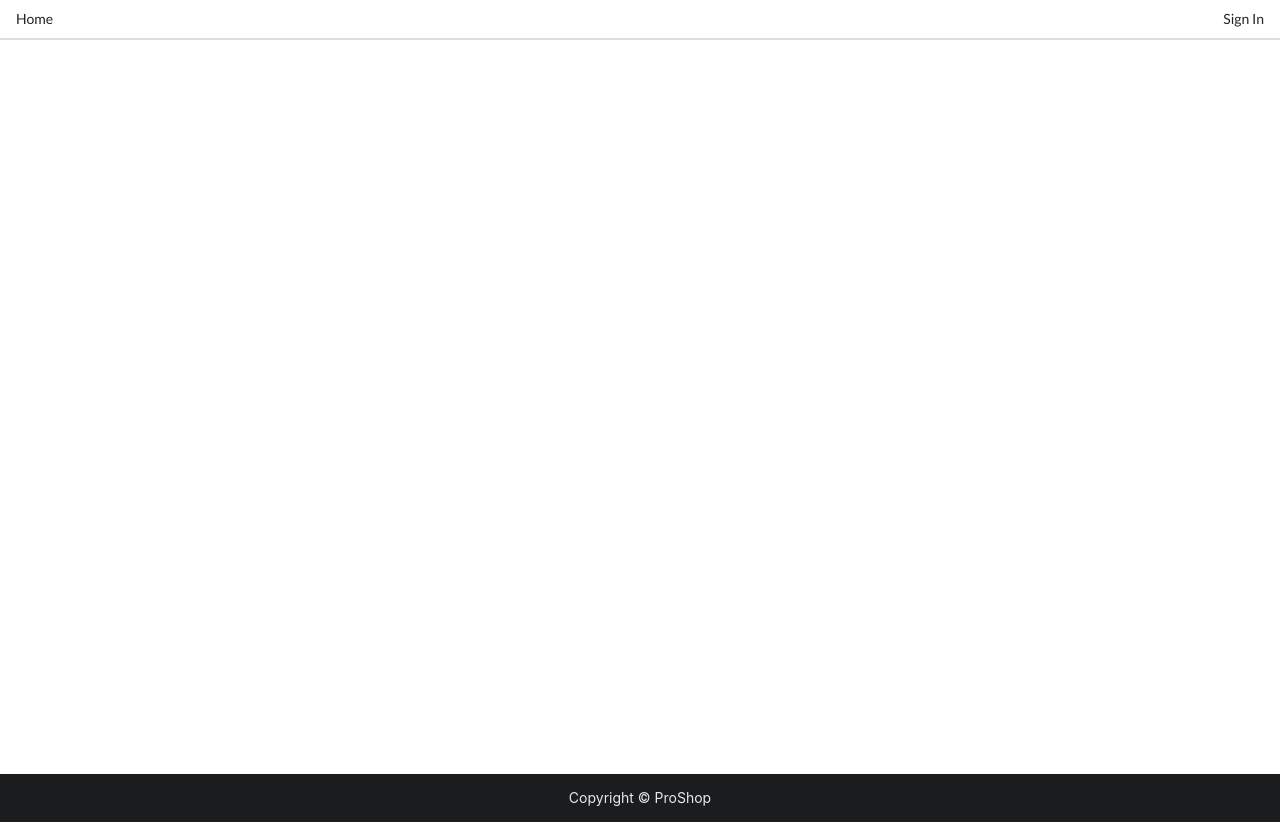
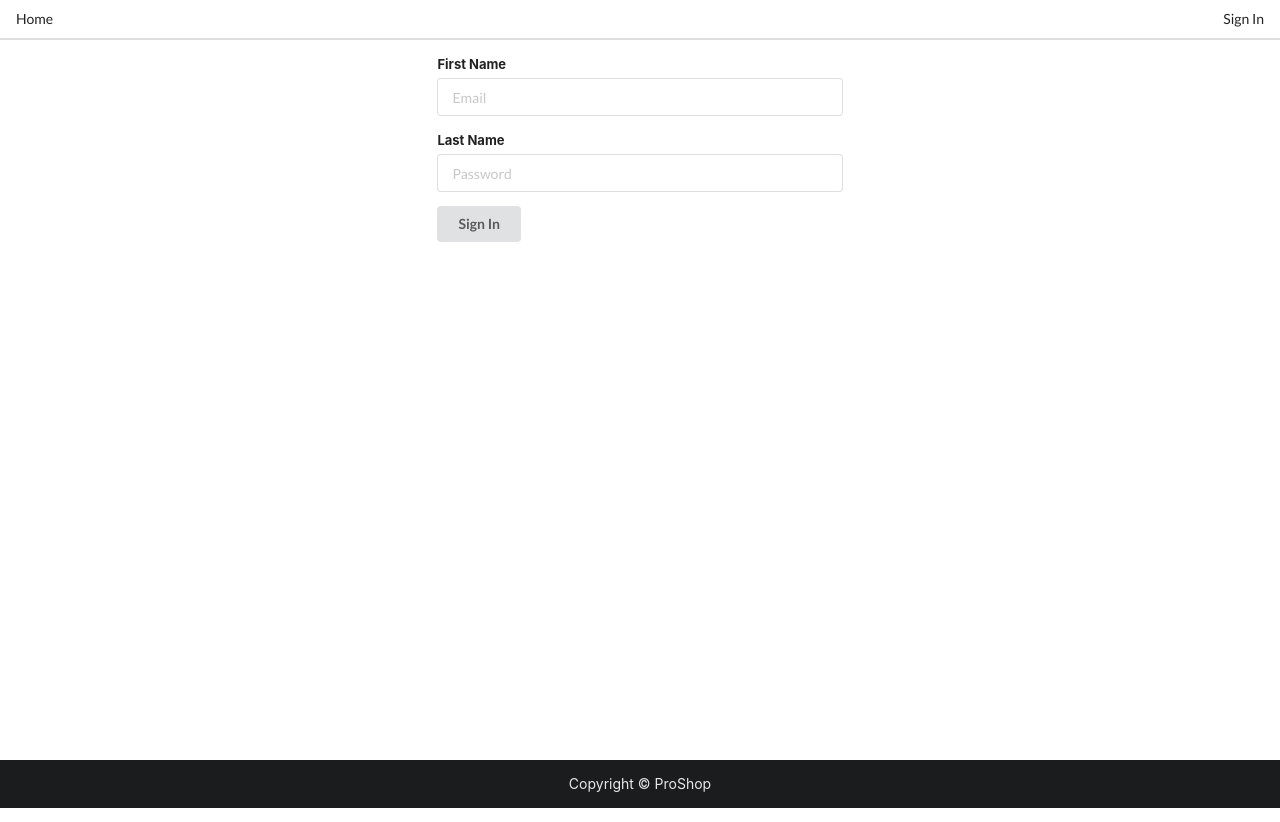
Before and after one commit to jclaey/mern-blog, a React (Create React App) app in the folder frontend/: page /login in a window 1280 px wide. Built offline with nearby package versions, Linux system fonts and the light colour scheme.

Commit message:
add login screen

```diff
--- a/frontend/src/App.js
+++ b/frontend/src/App.js
@@ -4,6 +4,7 @@ import HomeScreen from './screens/HomeScreen';
 import PostScreen from './screens/PostScreen';
 import Header from './components/Header';
 import Footer from './components/Footer';
+import LoginScreen from './screens/LoginScreen';
 
 const App = () => {
   return (
@@ -13,6 +14,7 @@ const App = () => {
         <Routes>
           <Route path="/" element={<HomeScreen />} exact />
           <Route path="/post/:id" element={<PostScreen />} />
+          <Route path="/login" element={<LoginScreen />} />
         </Routes>
       </main>
       <Footer />
--- /dev/null
+++ b/frontend/src/screens/LoginScreen.js
@@ -0,0 +1,55 @@
+import React, { useState, useEffect } from 'react';
+import { Link } from 'react-router-dom';
+import { useDispatch, useSelector } from 'react-redux';
+import { useNavigate, useLocation } from 'react-router-dom';
+import Message from '../components/Message';
+import Loader from '../components/Loader';
+import FormContainer from '../components/FormContainer';
+import { login } from '../actions/userActions';
+
+const LoginScreen = () => {
+  const [email, setEmail] = useState('');
+  const [password, setPassword] = useState('');
+
+  const dispatch = useDispatch();
+  const navigate = useNavigate();
+  const location = useLocation();
+
+  const userLogin = useSelector(state => state.userLogin);
+  const { loading, error, userInfo } = userLogin;
+
+  const redirect = location.search ? location.search.split('=')[1] : '/';
+
+  useEffect(() => {
+    if(userInfo) {
+      navigate.push(redirect);
+    }
+  }, [navigate, userInfo, redirect]);
+
+  const submitHandler = e => {
+    e.preventDefault();
+    dispatch(login(email, password))
+  };
+
+  return (
+    <div className="ui grid">
+      <div className="ui row">
+        <div className='six wide centered column'>
+        <form class="ui form">
+          <div class="field">
+            <label>First Name</label>
+            <input type="email" name="email" placeholder="Email" />
+          </div>
+          <div class="field">
+            <label>Last Name</label>
+            <input type="password" name="password" placeholder="Password" />
+          </div>
+          <button class="ui button" type="submit">Sign In</button>
+        </form>
+        </div>
+      </div>
+    </div>
+  );
+};
+
+export default LoginScreen;
```
